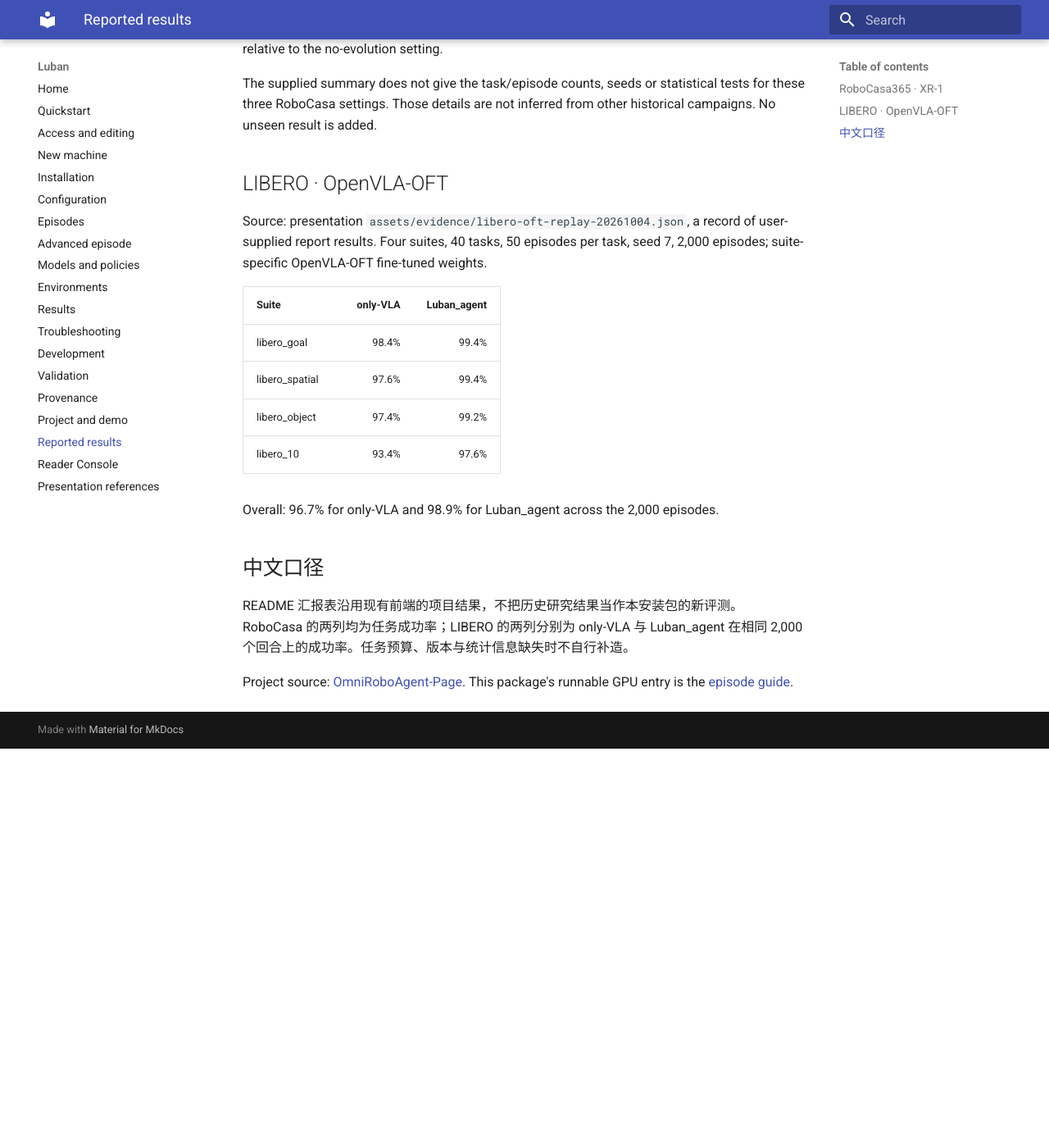
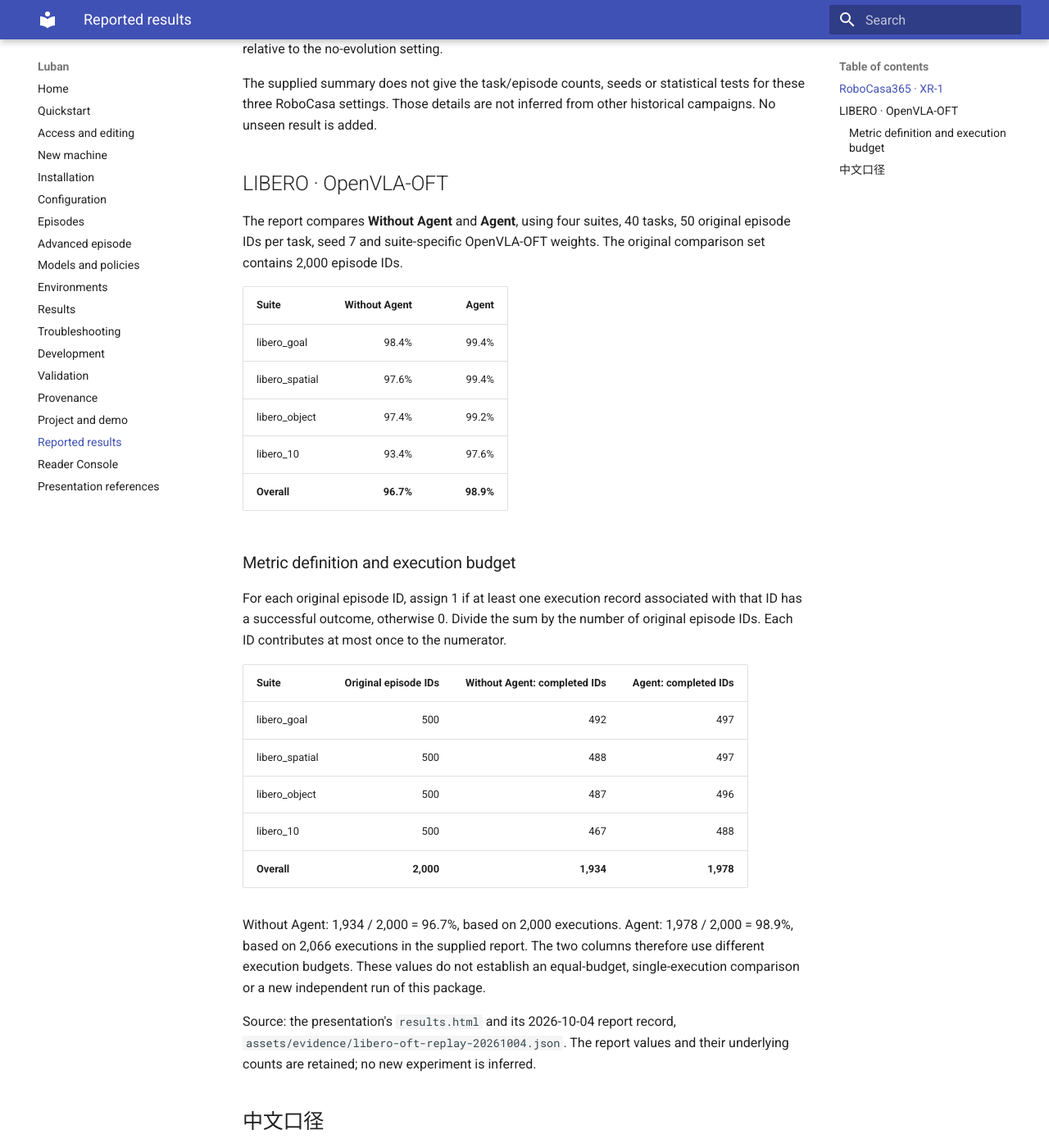
Before and after one commit to Luban-Agents/Luban, an MkDocs documentation site: the page built from docs/reported-results.md, in a window 1280 px wide and 1400 px high, scrolled down 617 px. Shown: the whole window at 82% size. Built offline with MkDocs 1.6.1 and Material for MkDocs 9.7.7, drawn with Linux system fonts in a browser that asks for light colours; before the commit the page ends 1530 px from its top, so only the background shows below that; some of the changed text lies outside the part shown.

Commit message:
Standardize Without Agent and Agent report labels

```diff
--- a/docs/reported-results.md
+++ b/docs/reported-results.md
@@ -24,25 +24,52 @@ historical campaigns. No unseen result is added.
 
 ## LIBERO · OpenVLA-OFT
 
-Source: presentation `assets/evidence/libero-oft-replay-20261004.json`, a record of
-user-supplied report results. Four suites,
-40 tasks, 50 episodes per task, seed 7, 2,000 episodes; suite-specific
-OpenVLA-OFT fine-tuned weights.
+The report compares **Without Agent** and **Agent**, using four suites, 40 tasks,
+50 original episode IDs per task, seed 7 and suite-specific OpenVLA-OFT weights.
+The original comparison set contains 2,000 episode IDs.
 
-| Suite | only-VLA | Luban_agent |
+| Suite | Without Agent | Agent |
 | --- | ---: | ---: |
 | libero_goal | 98.4% | 99.4% |
 | libero_spatial | 97.6% | 99.4% |
 | libero_object | 97.4% | 99.2% |
 | libero_10 | 93.4% | 97.6% |
+| **Overall** | **96.7%** | **98.9%** |
 
-Overall: 96.7% for only-VLA and 98.9% for Luban_agent across the 2,000 episodes.
+### Metric definition and execution budget
+
+For each original episode ID, assign 1 if at least one execution record associated
+with that ID has a successful outcome, otherwise 0. Divide the sum by the number
+of original episode IDs. Each ID contributes at most once to the numerator.
+
+| Suite | Original episode IDs | Without Agent: completed IDs | Agent: completed IDs |
+| --- | ---: | ---: | ---: |
+| libero_goal | 500 | 492 | 497 |
+| libero_spatial | 500 | 488 | 497 |
+| libero_object | 500 | 487 | 496 |
+| libero_10 | 500 | 467 | 488 |
+| **Overall** | **2,000** | **1,934** | **1,978** |
+
+Without Agent: 1,934 / 2,000 = 96.7%, based on 2,000 executions.
+Agent: 1,978 / 2,000 = 98.9%, based on 2,066 executions in the supplied report.
+The two columns therefore use different execution budgets. These values do not
+establish an equal-budget, single-execution comparison or a new independent run
+of this package.
+
+Source: the presentation's `results.html` and its 2026-10-04 report record,
+`assets/evidence/libero-oft-replay-20261004.json`. The report values and their
+underlying counts are retained; no new experiment is inferred.
 
 ## 中文口径
 
-README 汇报表沿用现有前端的项目结果，不把历史研究结果当作本安装包的新评测。
-RoboCasa 的两列均为任务成功率；LIBERO 的两列分别为 only-VLA 与 Luban_agent
-在相同 2,000 个回合上的成功率。任务预算、版本与统计信息缺失时不自行补造。
+README 汇报表沿用现有前端的项目结果。LIBERO 的对比名称统一为
+**Without Agent** 与 **Agent**，按原始 2,000 个回合 ID 统计：每个 ID 至少有一条
+成功执行记录则计为 1，否则计为 0，同一 ID 在分子中最多计一次。
+
+Without Agent 为 1,934 / 2,000 = 96.7%，对应 2,000 次执行；
+Agent 为 1,978 / 2,000 = 98.9%，对应报告中的 2,066 次执行。
+两列执行预算不同，不能据此声称等预算下的单次执行成功率对比。
+RoboCasa 的两列保持其任务成功率定义，缺失的实验信息不自行补造。
 
 Project source: [OmniRoboAgent-Page](https://github.com/yuliu-ai/OmniRoboAgent-Page).
 This package's runnable GPU entry is the [episode guide](episodes.md).
```
Also changed, not shown: README.md (+5 -2 lines), README.zh-CN.md (+4 -2 lines), impl_docs/TODO.md (+2 -0 lines), impl_docs/changes/2026-10-08-readme-research-layout.md (+1 -1 lines), impl_docs/changes/2026-10-08-report-labels.md (added, +35 -0 lines), impl_docs/plans/2026-10-08-readme-research-layout.md (+1 -1 lines), impl_docs/plans/2026-10-08-report-labels.md (added, +17 -0 lines).
